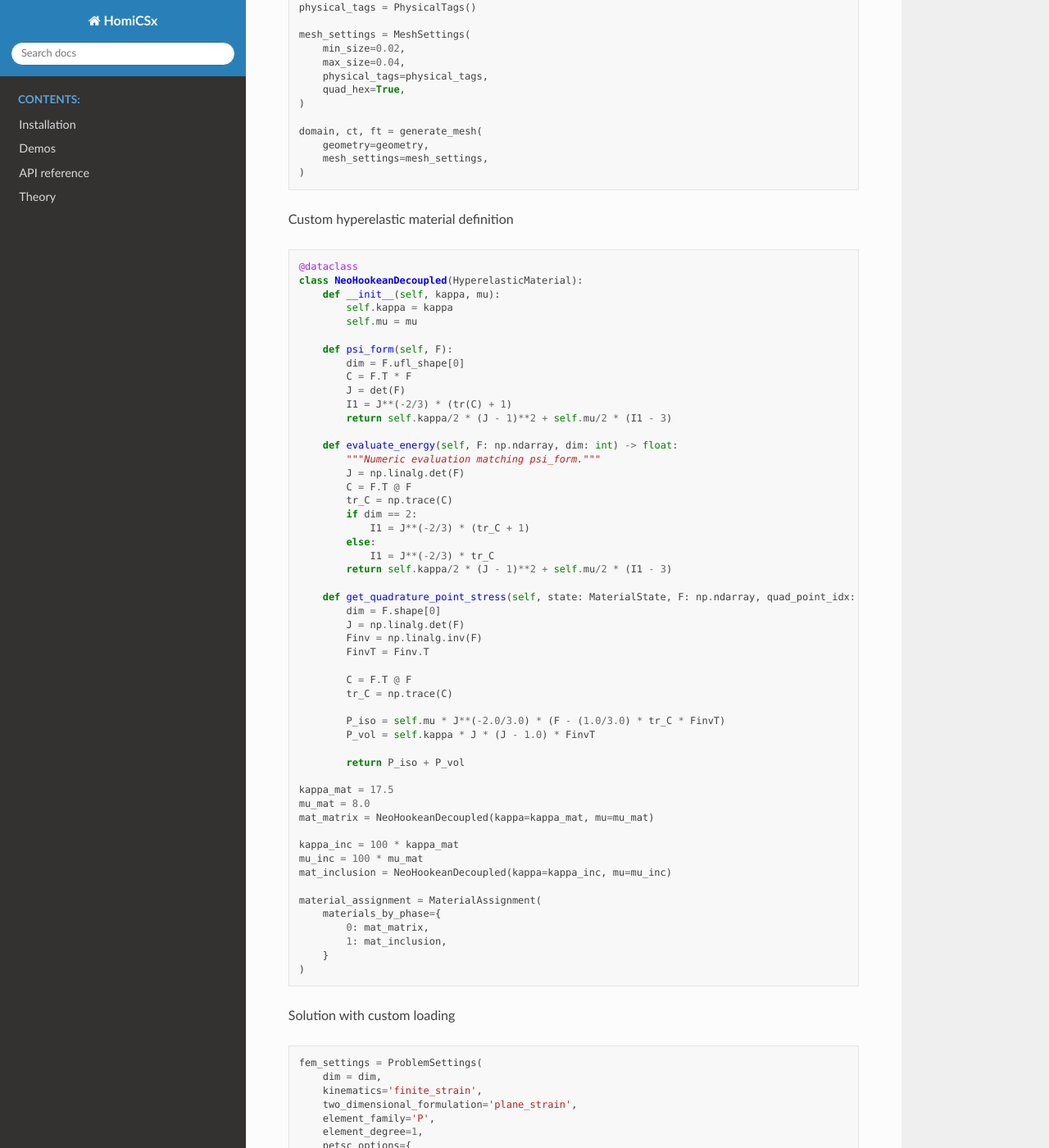
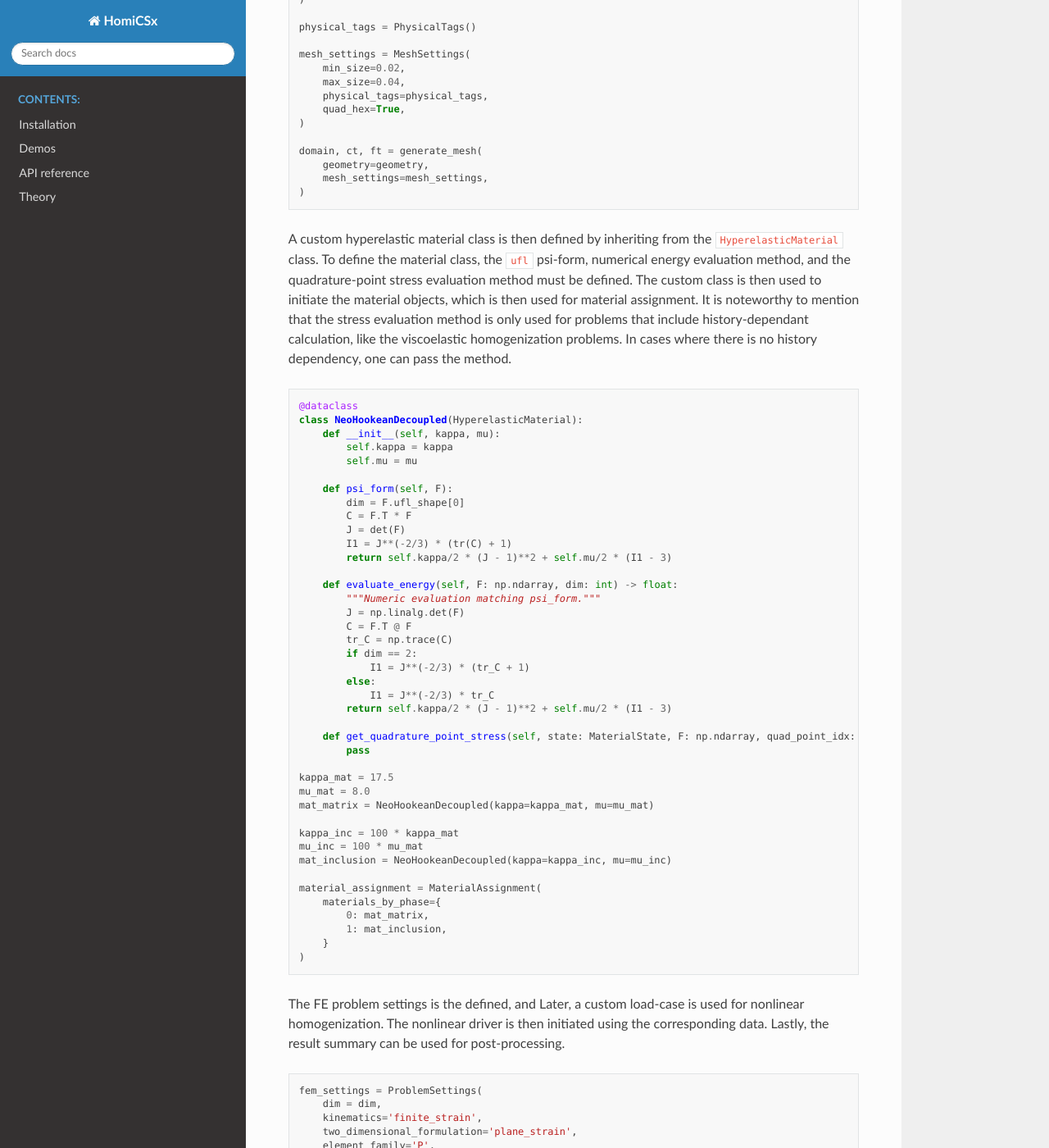
Before and after one commit to AmirTahouni/HomiCSx, a Sphinx documentation site: the page built from docs/source/demos/nonlinear_hyperelastic.md, in a window 1280 px wide and 1400 px high, scrolled down 875 px. Shown: the whole window at 82% size. Built offline with Sphinx 7.4.7 and the Read the Docs theme 3.1.0, drawn with Linux system fonts in a browser that asks for light colours; formulas are drawn with MathJax 3; some of the changed text lies outside the part shown.

Commit message:
demos and demo documentation

````diff
--- a/docs/source/demos/nonlinear_hyperelastic.md
+++ b/docs/source/demos/nonlinear_hyperelastic.md
@@ -38,7 +38,7 @@ from homicsx.core.homogenization import AdaptiveSettings
 from homicsx.homogenization.driver import NonlinearHomogenizationDriver
 ```
 
-Custom geometry and mesh generation
+First, a custom geometry (including a single inclusion at the center of the unit cell), physical tagging convention, and the corresponding mesh are generated.
 
 ```python
 dim = 2
@@ -72,7 +72,7 @@ domain, ct, ft = generate_mesh(
 )
 ```
 
-Custom hyperelastic material definition
+A custom hyperelastic material class is then defined by inheriting from the `HyperelasticMaterial` class. To define the material class, the `ufl` psi-form, numerical energy evaluation method, and the quadrature-point stress evaluation method must be defined. The custom class is then used to initiate the material objects, which is then used for material assignment. It is noteworthy to mention that the stress evaluation method is only used for problems that include history-dependant calculation, like the viscoelastic homogenization problems. In cases where there is no history dependency, one can pass the method.
 
 ```python
 @dataclass
@@ -100,18 +100,7 @@ class NeoHookeanDecoupled(HyperelasticMaterial):
         return self.kappa/2 * (J - 1)**2 + self.mu/2 * (I1 - 3)
 
     def get_quadrature_point_stress(self, state: MaterialState, F: np.ndarray, quad_point_idx: int) -> np.ndarray:
-        dim = F.shape[0]
-        J = np.linalg.det(F)
-        Finv = np.linalg.inv(F)
-        FinvT = Finv.T
-
-        C = F.T @ F
-        tr_C = np.trace(C)
-
-        P_iso = self.mu * J**(-2.0/3.0) * (F - (1.0/3.0) * tr_C * FinvT)
-        P_vol = self.kappa * J * (J - 1.0) * FinvT
-
-        return P_iso + P_vol
+        pass
 
 kappa_mat = 17.5
 mu_mat = 8.0
@@ -129,7 +118,7 @@ material_assignment = MaterialAssignment(
 )
 ```
 
-Solution with custom loading
+The FE problem settings is the defined, and Later, a custom load-case is used for nonlinear homogenization. The nonlinear driver is then initiated using the corresponding data. Lastly, the result summary can be used for post-processing.
 
 ```python
 fem_settings = ProblemSettings(
````
Also changed, not shown: docs/source/demos/geometry_generation.md (+6 -0 lines), docs/source/demos/homogenization_linear_2D.md (+8 -6 lines), docs/source/demos/homogenization_linear_3D.md (+8 -7 lines), docs/source/demos/nonlinear_viscoelastic.md (+3 -3 lines), docs/source/installation.md (+2 -2 lines), 1 other file.
